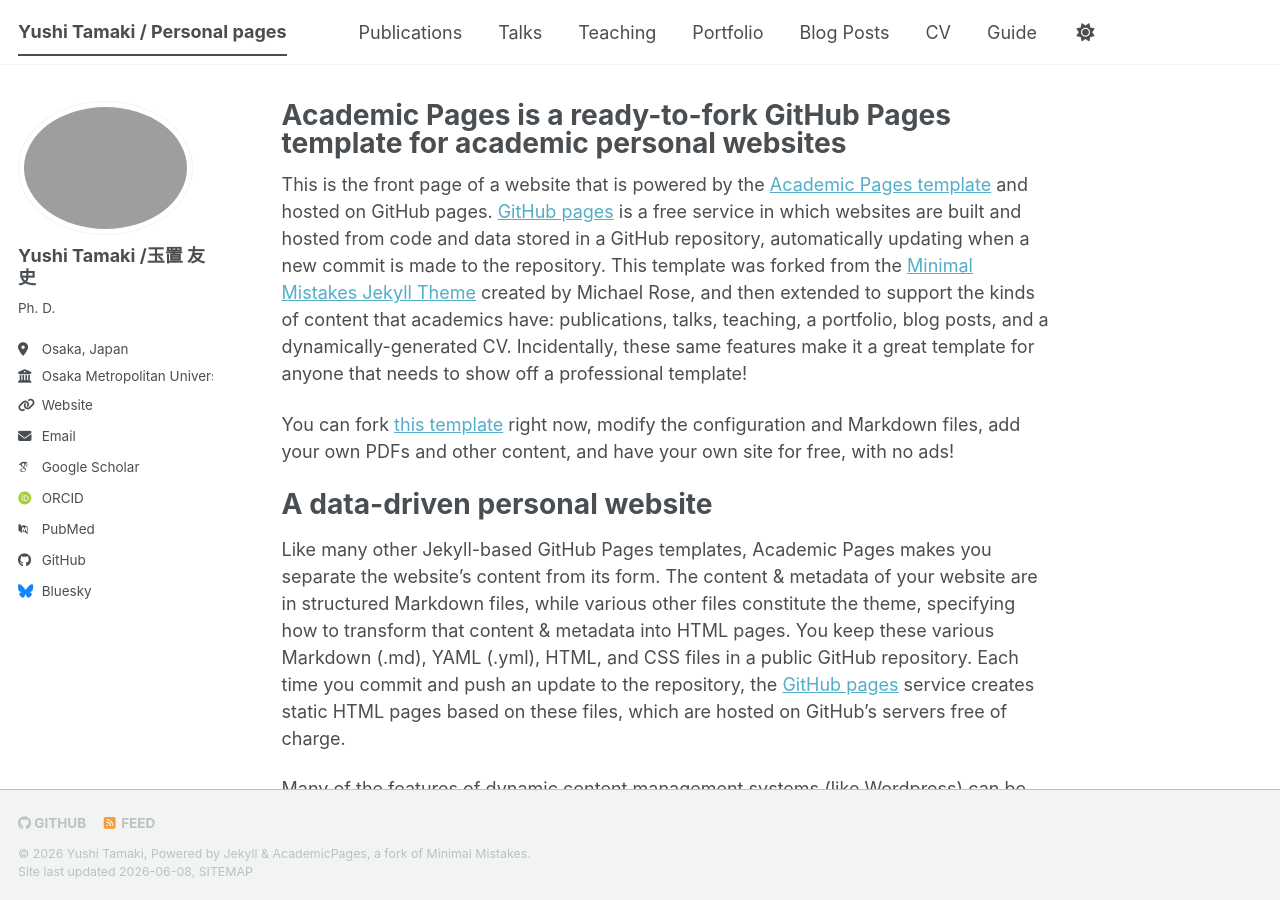
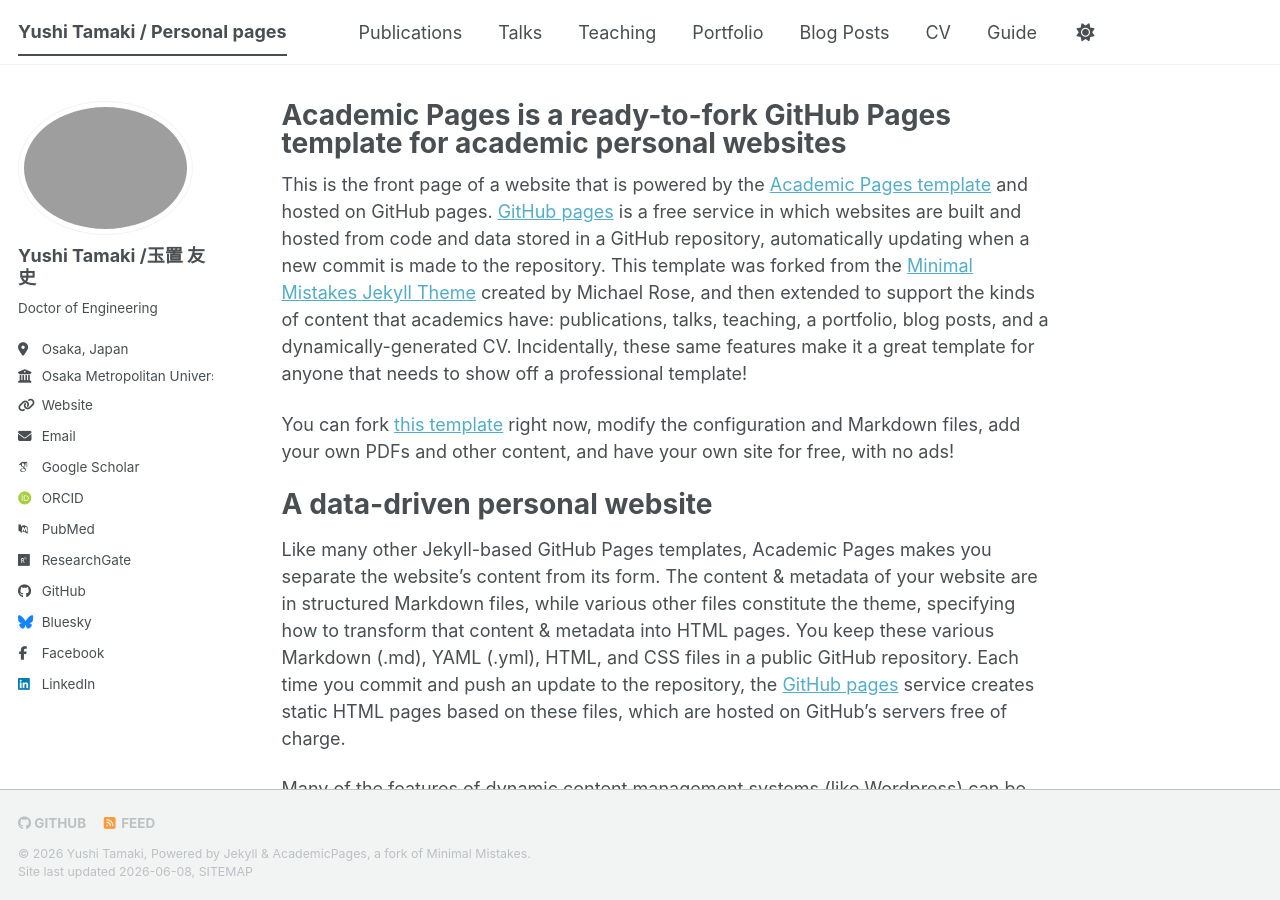
Before and after one commit to yushi-tamaki/yushi-tamaki.github.io, a Jekyll site: the page built from _pages/about.md, in a window 1280 px wide and 900 px high. Built offline with Jekyll 4.4.1, drawn with Linux system fonts in a browser that asks for light colours; some web fonts are replaced; a script bundle is joined from its source files by our own code; library files that are not in the unit come from our copies; part of the change alters nothing that is shown.

Commit message:
bio and social media were updated

```diff
--- a/_config.yml
+++ b/_config.yml
@@ -23,10 +23,10 @@ repository               : "academicpages/academicpages.github.io"
 #               Additional customization can be done by editing /_includes/author-profile.html
 author:
   # Biographic information
-  avatar           : "bio-photo.png"
+  avatar           : "profile.jpeg"
   name             : "Yushi Tamaki /玉置 友史"
   pronouns         : # example: "she/her"
-  bio              : "Ph. D."
+  bio              : "Doctor of Engineering"
   location         : "Osaka, Japan"
   employer         : "Osaka Metropolitan University College of Technology"
   uri              : "https://researchmap.jp/YushiTamaki?lang=en"
@@ -38,11 +38,11 @@ author:
   googlescholar    : "https://scholar.google.com/citations?user=PS_CX0AAAAAJ"
   inspire-hep      : # URL
   impactstory      : # URL
-  orcid            : "https://orcid.org/yourorcidurl"
+  orcid            : "https://orcid.org/0000-0003-2620-8929"
   semantic         : # URL
   ssrn             : # URL
   pubmed           : "https://www.ncbi.nlm.nih.gov/pubmed/?term=john+snow"
-  researchgate     : # URL
+  researchgate     : "https://www.researchgate.net/profile/Yushi-Tamaki"
   scopus           : # URL
   zotero           : # URL
 
@@ -58,7 +58,7 @@ author:
   # Social media
   artstation       : # Username
   bluesky          : "bsky.app" # Replace this with you Bluesky username
-  facebook         : # Username
+  facebook         : Yushi Tamaki
   flickr           : # Username
   foursquare       : # Username
   goodreads        : # Username
@@ -66,7 +66,7 @@ author:
   keybase          : # Username
   instagram        : # Username
   lastfm           : # Username
-  linkedin         : # Username
+  linkedin         : Yushi Tamaki
   mastodon         : # URL
   medium           : # URL
   pinterest        : # Username
```
